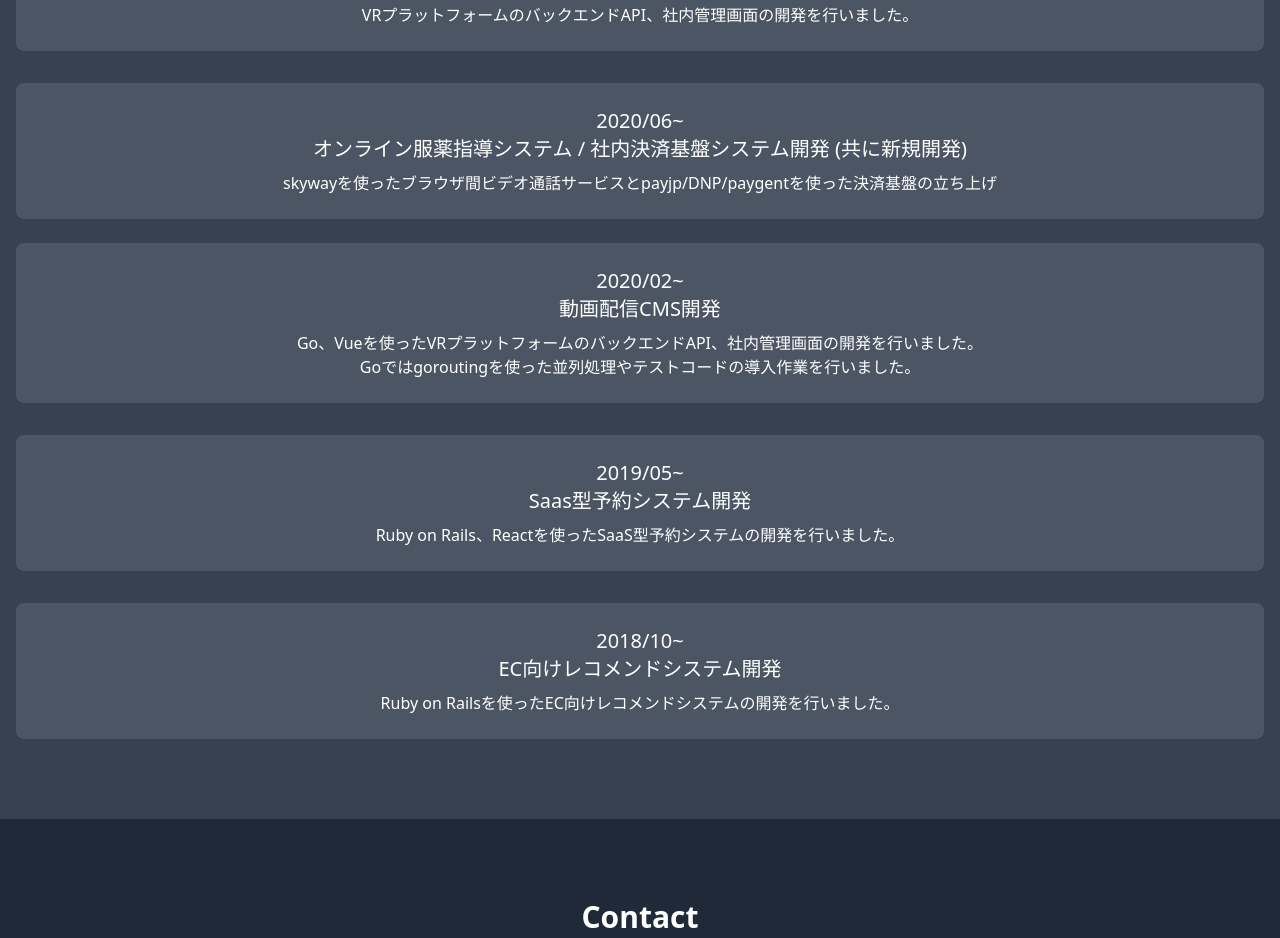
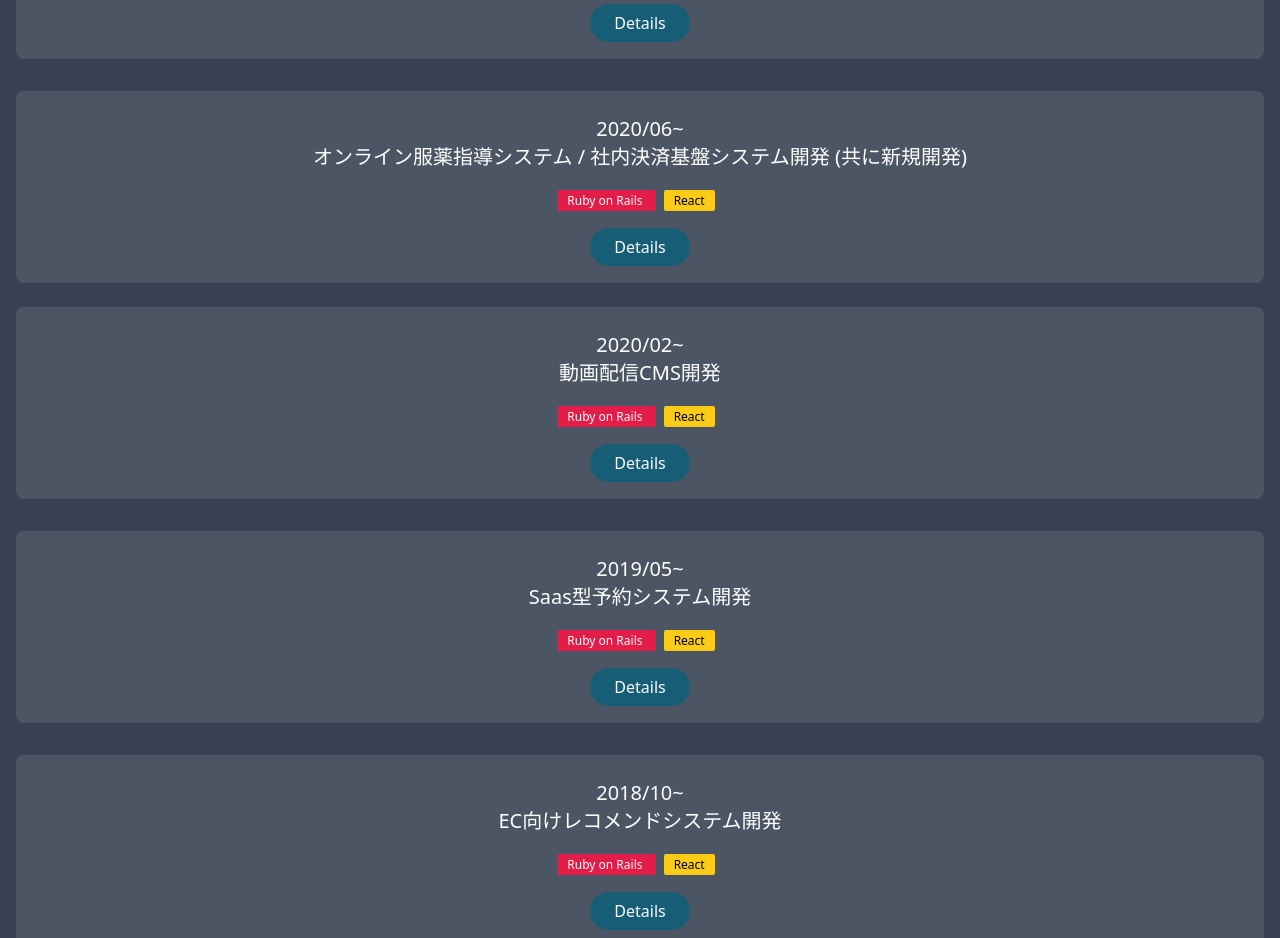
Before and after one commit to ikeyu0806/ikeyu0806.github.io, a plain HTML site: page index.html in a window 1280 px wide. Shown: the part 1457-2395 px from the top of the page. Drawn offline with nearby package versions, Linux system fonts and the light colour scheme.

Commit message:
add work history section

```diff
--- a/index.html
+++ b/index.html
@@ -100,8 +100,9 @@
             </span>
           </div>
           <p>
-            <div>VRプラットフォームのバックエンドAPI、社内管理画面の開発を行いました。</div>
-            <div></div>
+            <div class="mt-6">
+              <a href="https://cloud.vket.com/" class="bg-cyan-800 text-white py-2 px-6 rounded-full">Details</a>
+            </div>
           </p>
         </div>
 
@@ -110,9 +111,17 @@
             2020/06~<br />
             オンライン服薬指導システム / 社内決済基盤システム開発 (共に新規開発)<br />
           </h3>
-          <p>
-            skywayを使ったブラウザ間ビデオ通話サービスとpayjp/DNP/paygentを使った決済基盤の立ち上げ
-          </p>
+          <div class="my-4">
+            <span class="bg-rose-600 text-xs text-white font-medium me-2 px-2.5 py-0.5 rounded-sm">
+              Ruby on Rails
+            </span>
+            <span class="bg-yellow-400 text-xs text-black font-medium me-2 px-2.5 py-0.5 rounded-sm">
+              React
+            </span>
+          </div>
+          <div class="mt-6">
+            <a href="https://www.goodcycle.net/service-list/videocall/" class="bg-cyan-800 text-white py-2 px-6 rounded-full">Details</a>
+          </div>
         </div>
       </div>
     </div>
@@ -125,10 +134,17 @@
             2020/02~<br />
             動画配信CMS開発<br />
           </h3>
-          <p>
-            Go、Vueを使ったVRプラットフォームのバックエンドAPI、社内管理画面の開発を行いました。<br />
-            Goではgoroutingを使った並列処理やテストコードの導入作業を行いました。
-          </p>
+          <div class="my-4">
+            <span class="bg-rose-600 text-xs text-white font-medium me-2 px-2.5 py-0.5 rounded-sm">
+              Ruby on Rails
+            </span>
+            <span class="bg-yellow-400 text-xs text-black font-medium me-2 px-2.5 py-0.5 rounded-sm">
+              React
+            </span>
+          </div>
+          <div class="mt-6">
+            <a href="https://play.jp/products/" class="bg-cyan-800 text-white py-2 px-6 rounded-full">Details</a>
+          </div>
         </div>
 
         <div class="bg-gray-600 p-6 rounded-lg">
@@ -136,9 +152,17 @@
             2019/05~<br />
             Saas型予約システム開発<br />
           </h3>
-          <p>
-            Ruby on Rails、Reactを使ったSaaS型予約システムの開発を行いました。<br />
-          </p>
+          <div class="my-4">
+            <span class="bg-rose-600 text-xs text-white font-medium me-2 px-2.5 py-0.5 rounded-sm">
+              Ruby on Rails
+            </span>
+            <span class="bg-yellow-400 text-xs text-black font-medium me-2 px-2.5 py-0.5 rounded-sm">
+              React
+            </span>
+          </div>
+          <div class="mt-6">
+            <a href="https://stores.fun/reserve" class="bg-cyan-800 text-white py-2 px-6 rounded-full">Details</a>
+          </div>
         </div>
 
         <div class="bg-gray-600 p-6 rounded-lg">
@@ -146,9 +170,17 @@
             2018/10~<br />
             EC向けレコメンドシステム開発<br />
           </h3>
-          <p>
-            Ruby on Railsを使ったEC向けレコメンドシステムの開発を行いました。<br />
-          </p>
+          <div class="my-4">
+            <span class="bg-rose-600 text-xs text-white font-medium me-2 px-2.5 py-0.5 rounded-sm">
+              Ruby on Rails
+            </span>
+            <span class="bg-yellow-400 text-xs text-black font-medium me-2 px-2.5 py-0.5 rounded-sm">
+              React
+            </span>
+          </div>
+          <div class="mt-6">
+            <a href="https://www.naviplus.co.jp/recommend.html" class="bg-cyan-800 text-white py-2 px-6 rounded-full">Details</a>
+          </div>
         </div>
       </div>
     </div>
```
